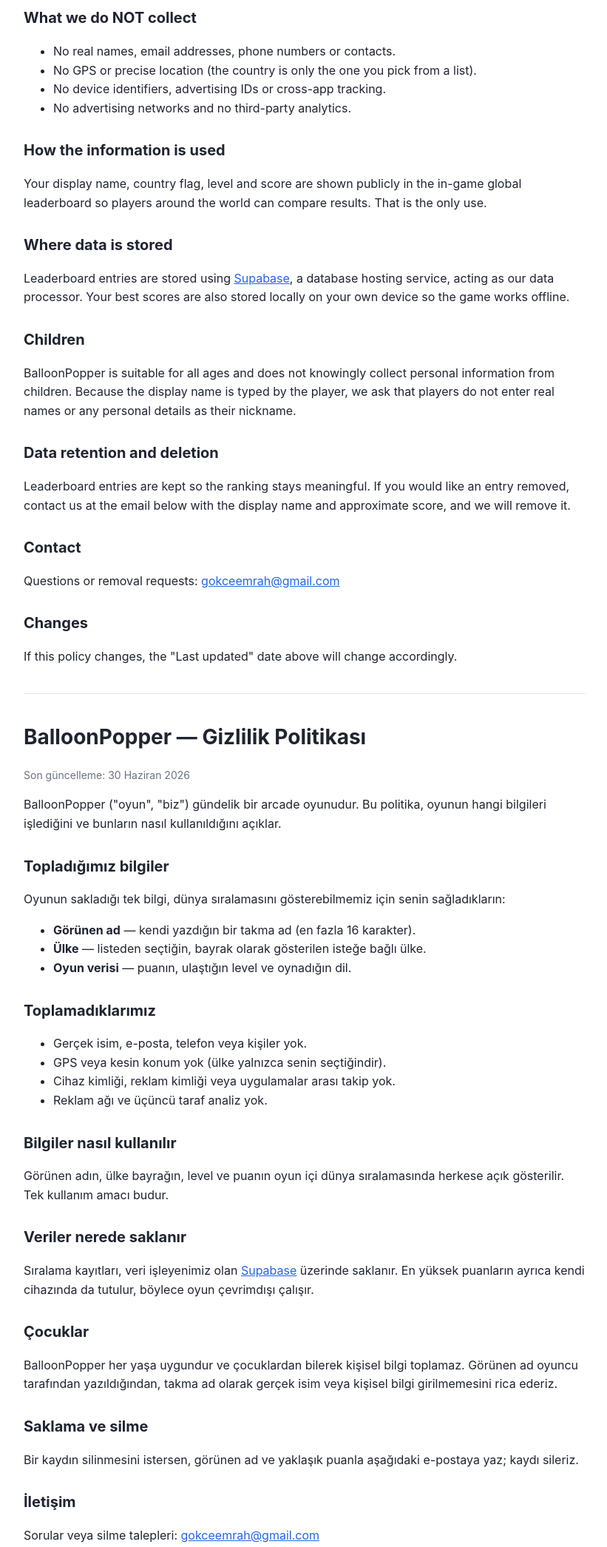
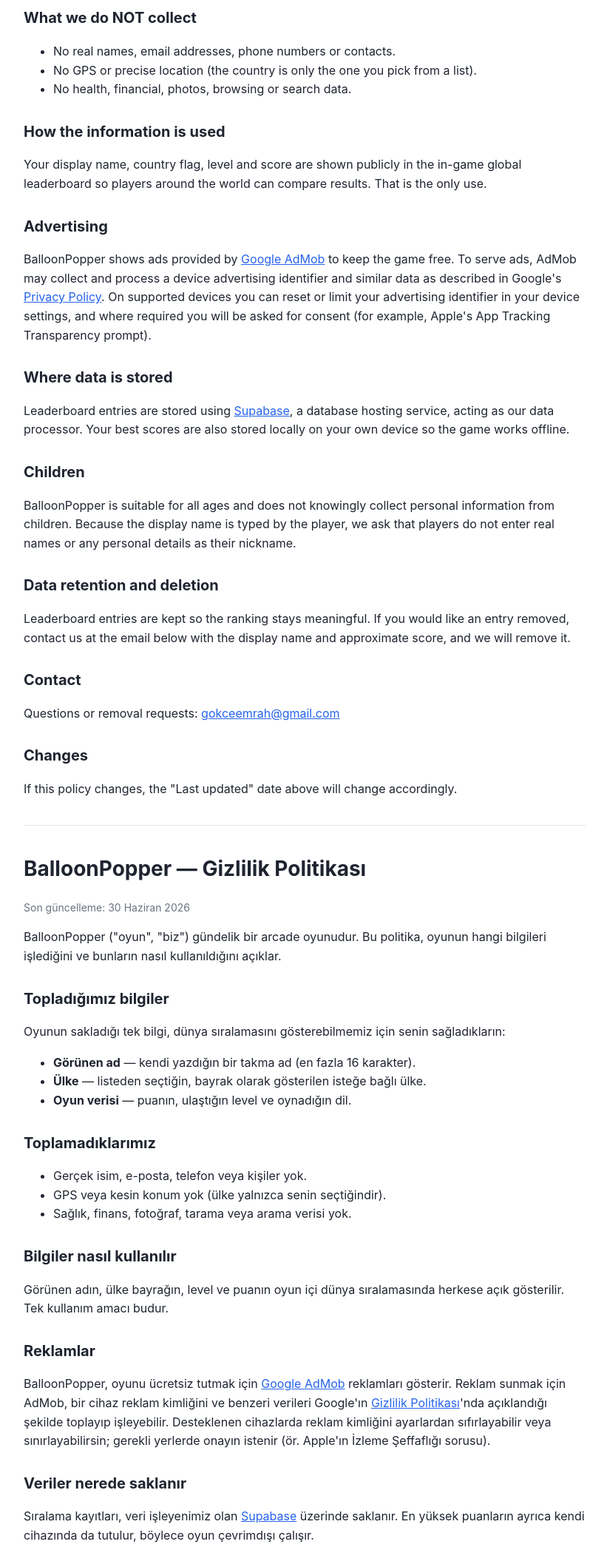
Before and after one commit to Midassanal/balon-patlat, a plain HTML site: page privacy.html in a window 1280 px wide. Shown: the part 440-2531 px from the top of the page at 74% size, without its empty margins (228-1049 px from the left). Drawn offline with Linux system fonts and the light colour scheme.

Commit message:
Add files via upload

```diff
--- a/privacy.html
+++ b/privacy.html
@@ -34,13 +34,19 @@ the game handles and how it is used. We have tried to keep both the game and thi
 <ul>
   <li>No real names, email addresses, phone numbers or contacts.</li>
   <li>No GPS or precise location (the country is only the one you pick from a list).</li>
-  <li>No device identifiers, advertising IDs or cross-app tracking.</li>
-  <li>No advertising networks and no third-party analytics.</li>
+  <li>No health, financial, photos, browsing or search data.</li>
 </ul>
 
 <h2>How the information is used</h2>
 <p>Your display name, country flag, level and score are shown publicly in the in-game global
 leaderboard so players around the world can compare results. That is the only use.</p>
+
+<h2>Advertising</h2>
+<p>BalloonPopper shows ads provided by <a href="https://admob.google.com">Google AdMob</a> to keep
+the game free. To serve ads, AdMob may collect and process a device advertising identifier and
+similar data as described in Google's <a href="https://policies.google.com/privacy">Privacy Policy</a>.
+On supported devices you can reset or limit your advertising identifier in your device settings, and
+where required you will be asked for consent (for example, Apple's App Tracking Transparency prompt).</p>
 
 <h2>Where data is stored</h2>
 <p>Leaderboard entries are stored using <a href="https://supabase.com">Supabase</a>, a database
@@ -82,13 +88,19 @@ işlediğini ve bunların nasıl kullanıldığını açıklar.</p>
 <ul>
   <li>Gerçek isim, e-posta, telefon veya kişiler yok.</li>
   <li>GPS veya kesin konum yok (ülke yalnızca senin seçtiğindir).</li>
-  <li>Cihaz kimliği, reklam kimliği veya uygulamalar arası takip yok.</li>
-  <li>Reklam ağı ve üçüncü taraf analiz yok.</li>
+  <li>Sağlık, finans, fotoğraf, tarama veya arama verisi yok.</li>
 </ul>
 
 <h2>Bilgiler nasıl kullanılır</h2>
 <p>Görünen adın, ülke bayrağın, level ve puanın oyun içi dünya sıralamasında herkese açık gösterilir.
 Tek kullanım amacı budur.</p>
+
+<h2>Reklamlar</h2>
+<p>BalloonPopper, oyunu ücretsiz tutmak için <a href="https://admob.google.com">Google AdMob</a>
+reklamları gösterir. Reklam sunmak için AdMob, bir cihaz reklam kimliğini ve benzeri verileri
+Google'ın <a href="https://policies.google.com/privacy">Gizlilik Politikası</a>'nda açıklandığı
+şekilde toplayıp işleyebilir. Desteklenen cihazlarda reklam kimliğini ayarlardan sıfırlayabilir veya
+sınırlayabilirsin; gerekli yerlerde onayın istenir (ör. Apple'ın İzleme Şeffaflığı sorusu).</p>
 
 <h2>Veriler nerede saklanır</h2>
 <p>Sıralama kayıtları, veri işleyenimiz olan <a href="https://supabase.com">Supabase</a> üzerinde
```
